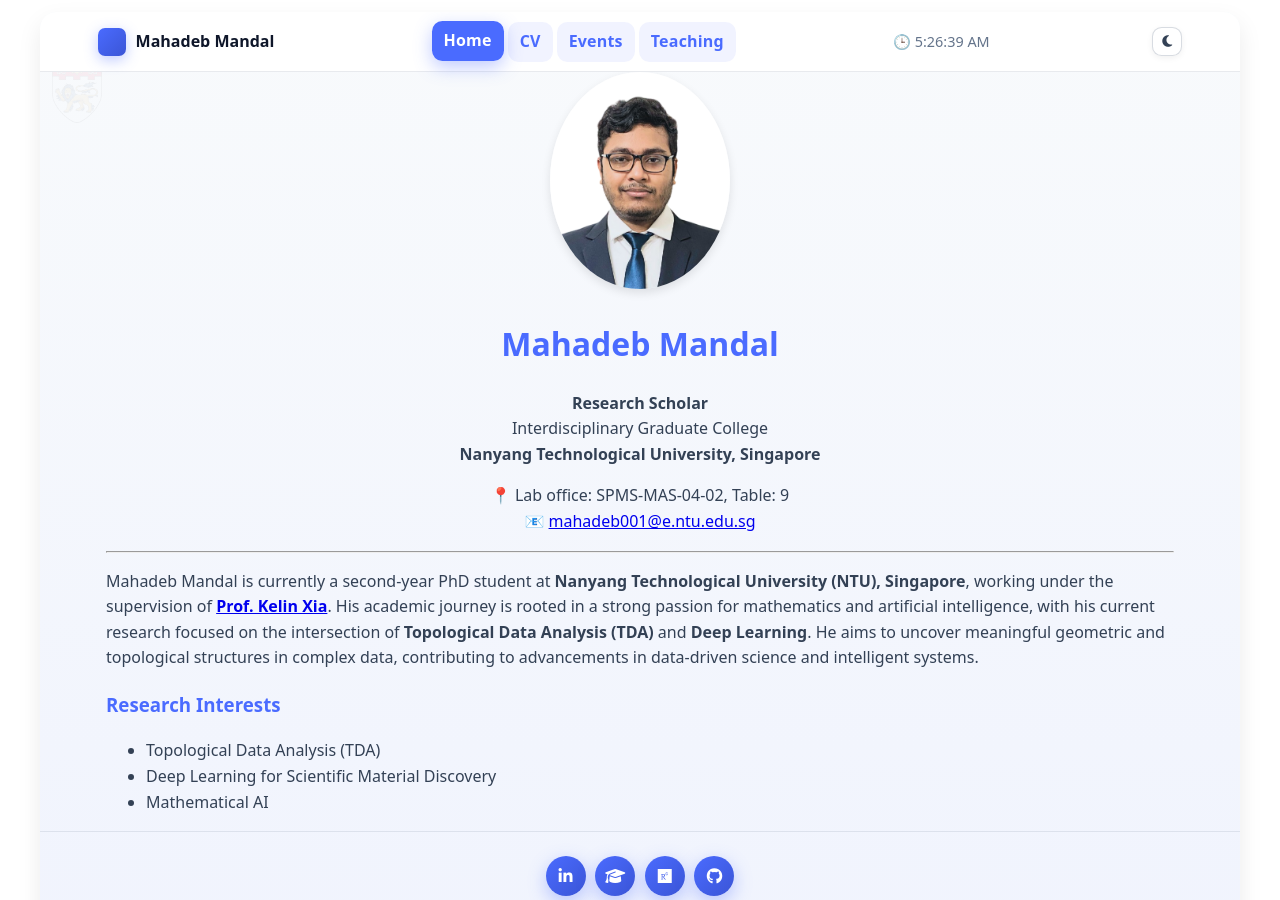
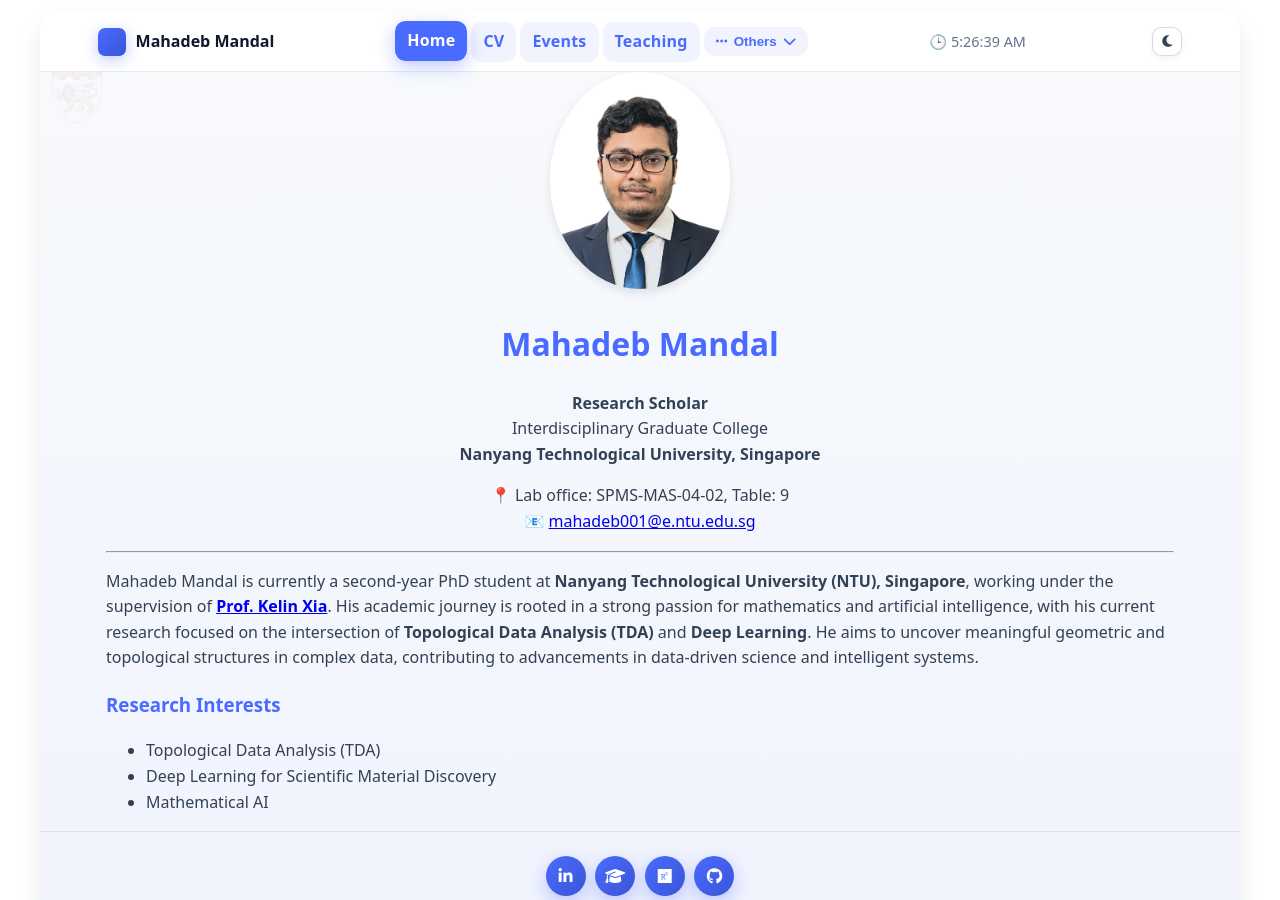
Before and after one commit to mahadeb-ai/mahadeb-ai.github.io, a Jekyll site: the page built from index.md, in a window 1280 px wide and 900 px high. Built offline with Jekyll 4.4.1, drawn with Linux system fonts in a browser that asks for light colours.

Commit message:
Update _config.yml

```diff
--- a/_config.yml
+++ b/_config.yml
@@ -15,6 +15,11 @@
     url: /events/
   - title: Teaching
     url: /teaching/
+  - title: Others
+    icon: fa-ellipsis
+    children:
+      -  title: Schedule
+         url: /schedule/
 
 # Theme & Build
 markdown: kramdown
```
